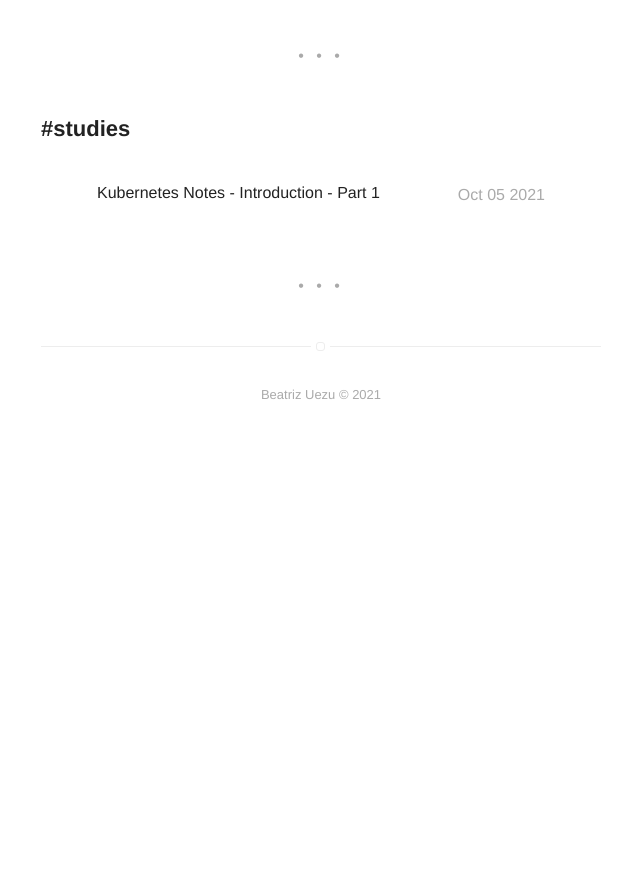
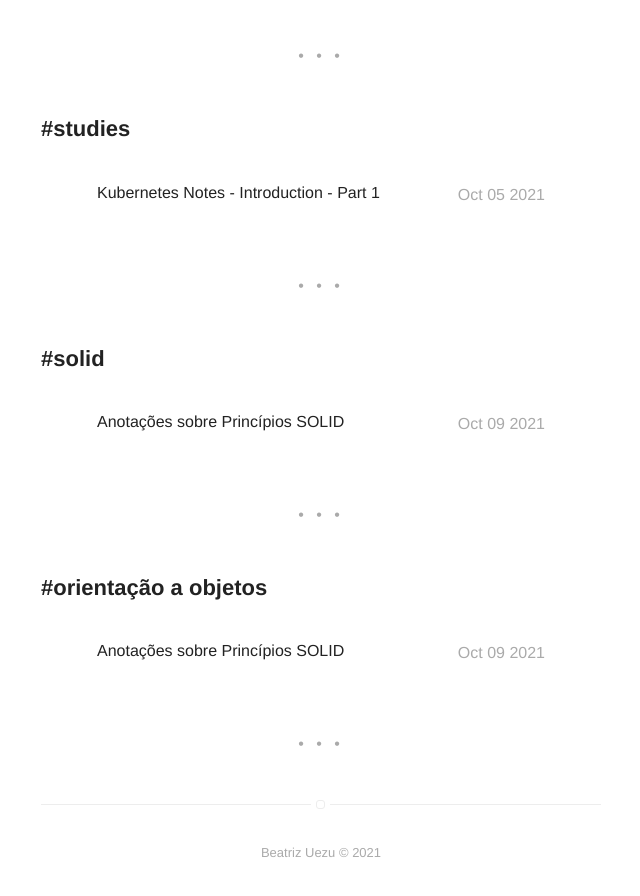
Before and after one commit to beatrizuezu/beatrizuezu.github.io, a Jekyll site: the page built from tags.html, in a window 1280 px wide and 900 px high, scrolled down 7662 px. Shown: the top 896 px of the window, without its empty margins (319-959 px from the left). Built offline with Jekyll 4.4.1, drawn with Linux system fonts in a browser that asks for light colours; before the commit the page ends 8104 px from its top, so only the background shows below that; some of the changed text lies outside the part shown.

Commit message:
solid post

```diff
--- a/_posts/2021-04-17-solid.md
+++ b/_posts/2021-10-09-solid.md
@@ -1,17 +1,17 @@
 ---
 title: "Anotações sobre Princípios SOLID"
 layout: post
-date: 2021-04-17
+date: 2021-10-09
 headerImage: false
 tag:
 - solid
 - orientação a objetos
-published: false
+published: true
 category: blog
 author: beatrizuezu
 description: Anotações sobre os princípios SOLID
 ---
-
+Anotações sobre SOLID
 
 ---
 
```
Also changed, not shown: 7 other files.
